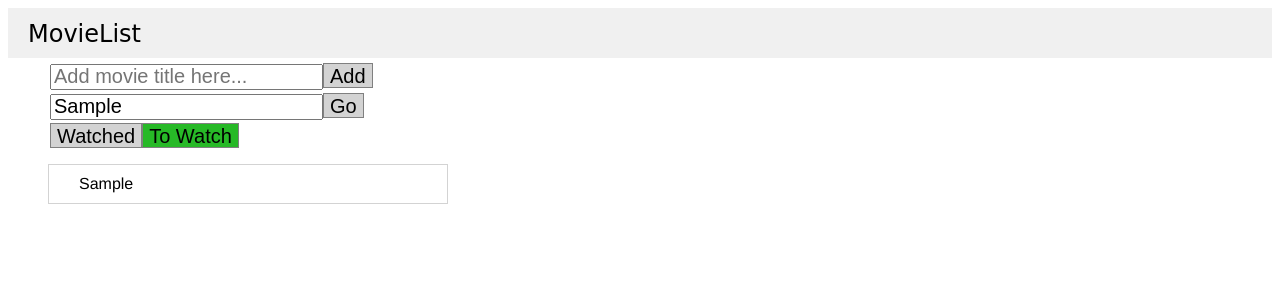
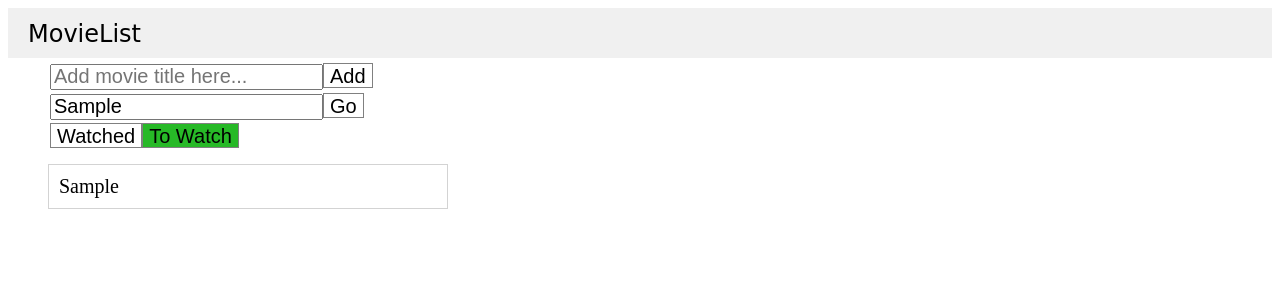
Before and after one commit to clfhhc/sampleMovieList, a React app: page / in a window 1280 px wide. Both pictures are taken after typing "Sample", "Sample" into the empty fields and a click on the button "Add". Shown: the top 300 px of the page. Built offline with nearby package versions, Linux system fonts and the light colour scheme.

Commit message:
Changed the styling a bit

```diff
--- a/src/js/components/ListEntry.jsx
+++ b/src/js/components/ListEntry.jsx
@@ -36,13 +36,13 @@ class ListEntry extends React.Component {
     render() {
         return (
             <li className="movie-list-entry">
-                <div onClick={this.handleTitleClick}>
+                <div onClick={this.handleTitleClick} className={"movie-title" + (this.props.showDescription ? " pressed" : "")} >
                     <span>
                         {this.props.movie.title}
                     </span>
                 </div>
-                <div>
-                    {(this.props.movie && this.props.movie.description) && (this.props.description ? (
+                <div className="movie-detail">
+                    {(this.props.movie && this.props.showDescription) && (this.props.description ? (
                         <div>
                             <div>Year: {this.props.description.Year}</div>
                             <div>Runtime: {this.props.description.Runtime}</div>
@@ -54,7 +54,7 @@ class ListEntry extends React.Component {
                             Description to be retreived.
                         </div>
                     ))}
-                    {(this.props.movie && this.props.movie.description) && (
+                    {(this.props.movie && this.props.showDescription) && (
                         <div>
                             <label>Watched:</label>
                             <input type="radio"
--- a/src/main.css
+++ b/src/main.css
@@ -23,14 +23,14 @@ h1 {
     font-size: 20px;
 }
 
-.search button {
+button {
     font-size: 20px;
     height: 25px;
     border: 1px solid grey;
-    background-color: lightgrey;
+    background-color: transparent;
 }
 
-.search button.pressed {
+.pressed {
     background-color: rgba(15, 177, 15, 0.897);
 }
 
@@ -67,15 +67,20 @@ ul {
     border: 1px solid lightgrey;
 }
 
-.movie-list-entry span {
-    font-family: Helvetica, sans-serif;
-    margin-left: 20px;
+.movie-title {
+    font-size: 20px;
 }
 
-.movie-list-entry button {
+.movie-detail {
+    font-family: Helvetica, sans-serif;
+    margin-left: 10px;
+}
+
+
+/* .movie-list-entry button {
     float: right;
     border: 1px solid black;
     background-color: rgba(15, 177, 15, 0.897);
     height: 25px;
     font-size: 20px;
-}
+} */
```
